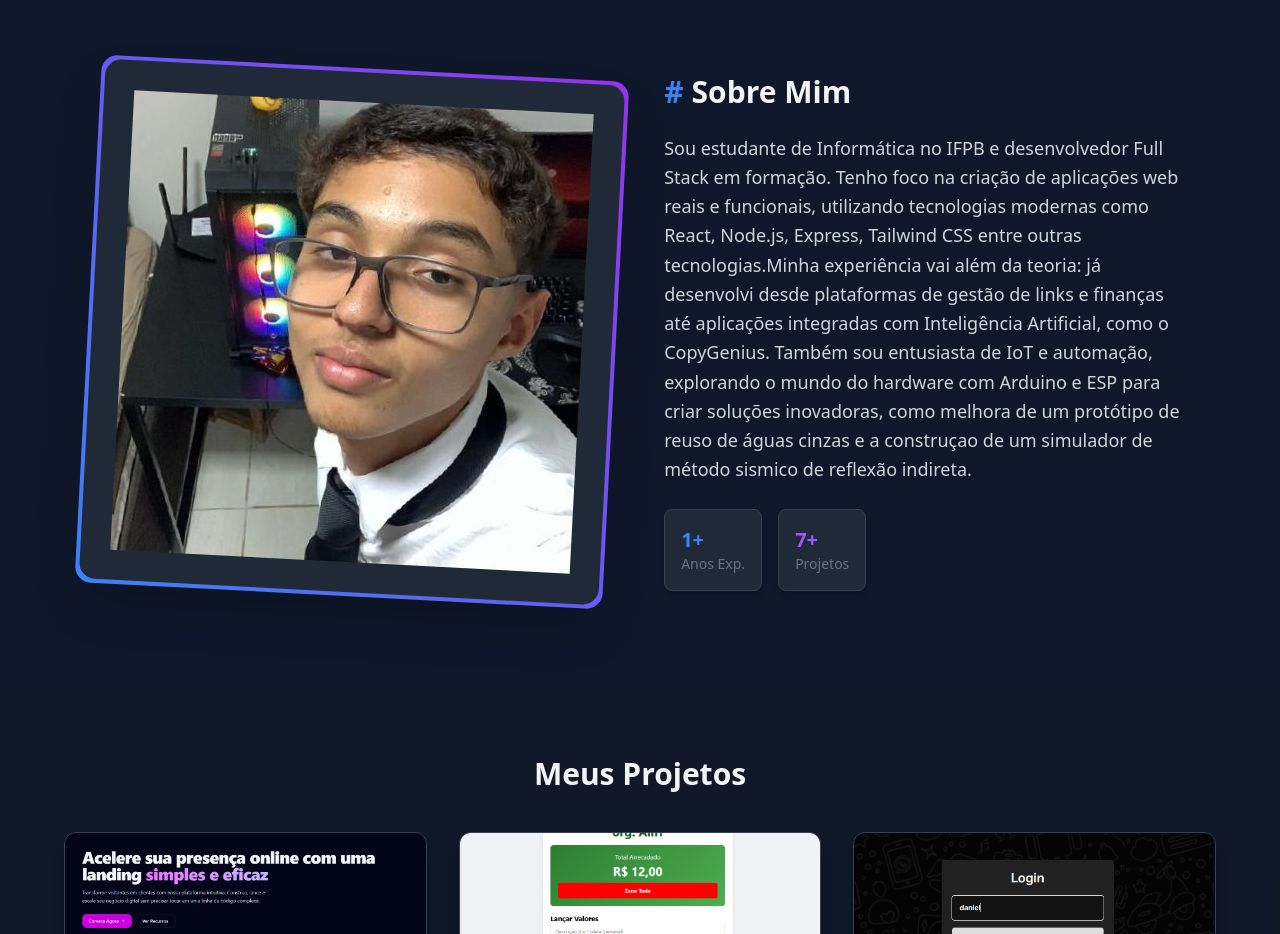
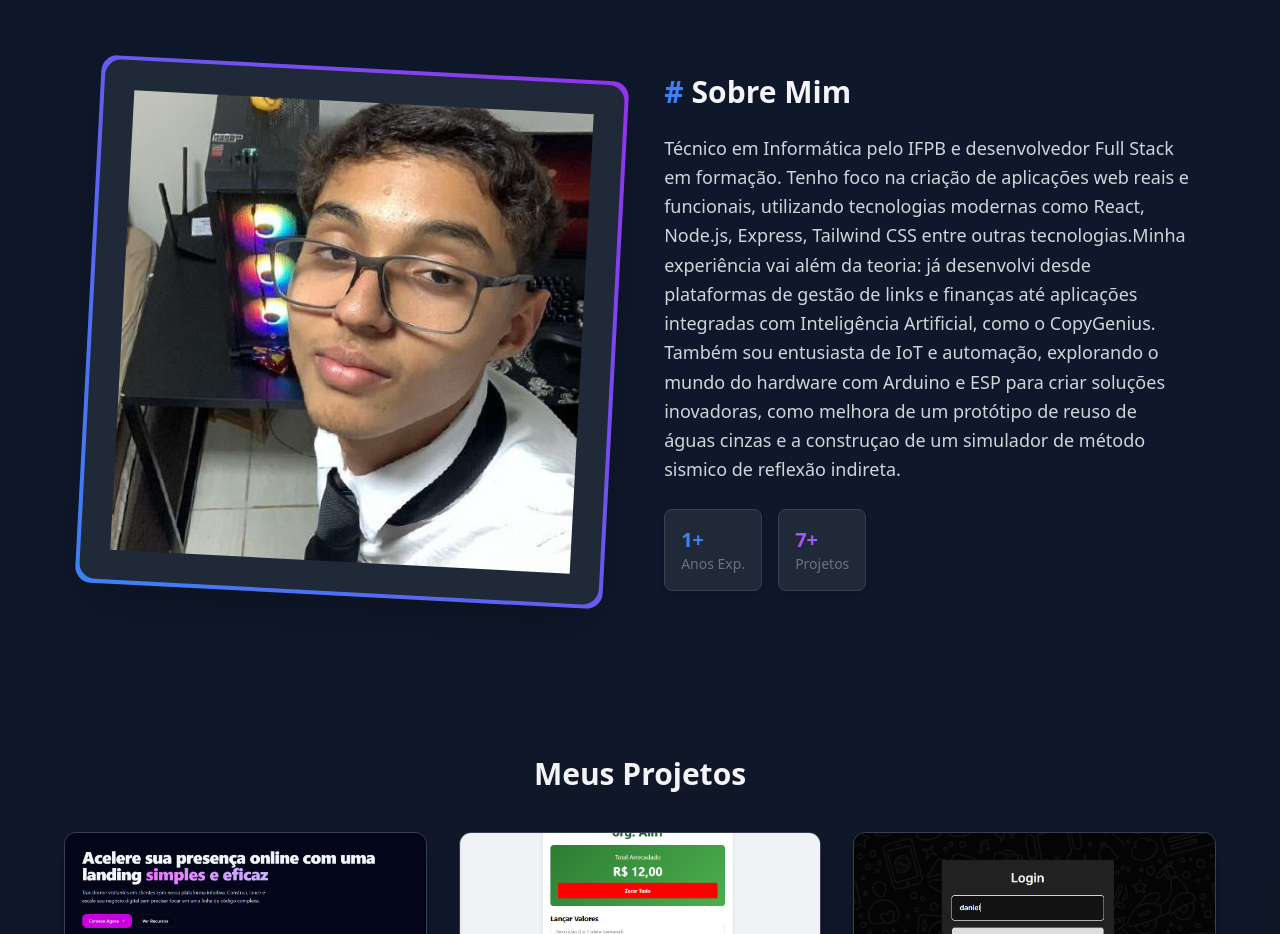
Before and after one commit to danielluiz07/meu-portifolio-react, a React (Vite) app: page / in a window 1280 px wide. Shown: the part 900-1834 px from the top of the page. Built offline with nearby package versions, Linux system fonts and the light colour scheme.

Commit message:
modification of about

```diff
--- a/src/App.jsx
+++ b/src/App.jsx
@@ -25,7 +25,7 @@ const translations = {
     },
     about: {
       title: "Sobre Mim",
-      desc: "Sou estudante de Informática no IFPB e desenvolvedor Full Stack em formação. Tenho foco na criação de aplicações web reais e funcionais, utilizando tecnologias modernas como React, Node.js, Express, Tailwind CSS entre outras tecnologias.Minha experiência vai além da teoria: já desenvolvi desde plataformas de gestão de links e finanças até aplicações integradas com Inteligência Artificial, como o CopyGenius. Também sou entusiasta de IoT e automação, explorando o mundo do hardware com Arduino e ESP para criar soluções inovadoras, como melhora de um protótipo de reuso de águas cinzas e a construçao de um simulador de método sismico de reflexão indireta.",
+      desc: "Técnico em Informática pelo IFPB e desenvolvedor Full Stack em formação. Tenho foco na criação de aplicações web reais e funcionais, utilizando tecnologias modernas como React, Node.js, Express, Tailwind CSS entre outras tecnologias.Minha experiência vai além da teoria: já desenvolvi desde plataformas de gestão de links e finanças até aplicações integradas com Inteligência Artificial, como o CopyGenius. Também sou entusiasta de IoT e automação, explorando o mundo do hardware com Arduino e ESP para criar soluções inovadoras, como melhora de um protótipo de reuso de águas cinzas e a construçao de um simulador de método sismico de reflexão indireta.",
       stats: {
         exp: "Anos Exp.",
         projects: "Projetos",
@@ -144,7 +144,7 @@ const translations = {
     },
     about: {
       title: "About Me",
-      desc: "I am an Informatics student at IFPB and a Full Stack developer in training. My focus is on creating real, functional web applications using modern technologies like React, Node.js, Express, and Tailwind CSS, among others.My experience goes beyond theory: I have developed projects ranging from link and finance management platforms to applications integrated with Artificial Intelligence, such as CopyGenius. I am also an IoT and automation enthusiast, exploring the hardware world with Arduino and ESP to create innovative solutions, such as improving a greywater reuse prototype and building an indirect reflection seismic method simulator.",
+      desc: "Computer Technician from IFPB and a Full Stack developer in training. My focus is on creating real, functional web applications using modern technologies like React, Node.js, Express, and Tailwind CSS, among others.My experience goes beyond theory: I have developed projects ranging from link and finance management platforms to applications integrated with Artificial Intelligence, such as CopyGenius. I am also an IoT and automation enthusiast, exploring the hardware world with Arduino and ESP to create innovative solutions, such as improving a greywater reuse prototype and building an indirect reflection seismic method simulator.",
       stats: {
         exp: "Years Exp.",
         projects: "Projects",
```
